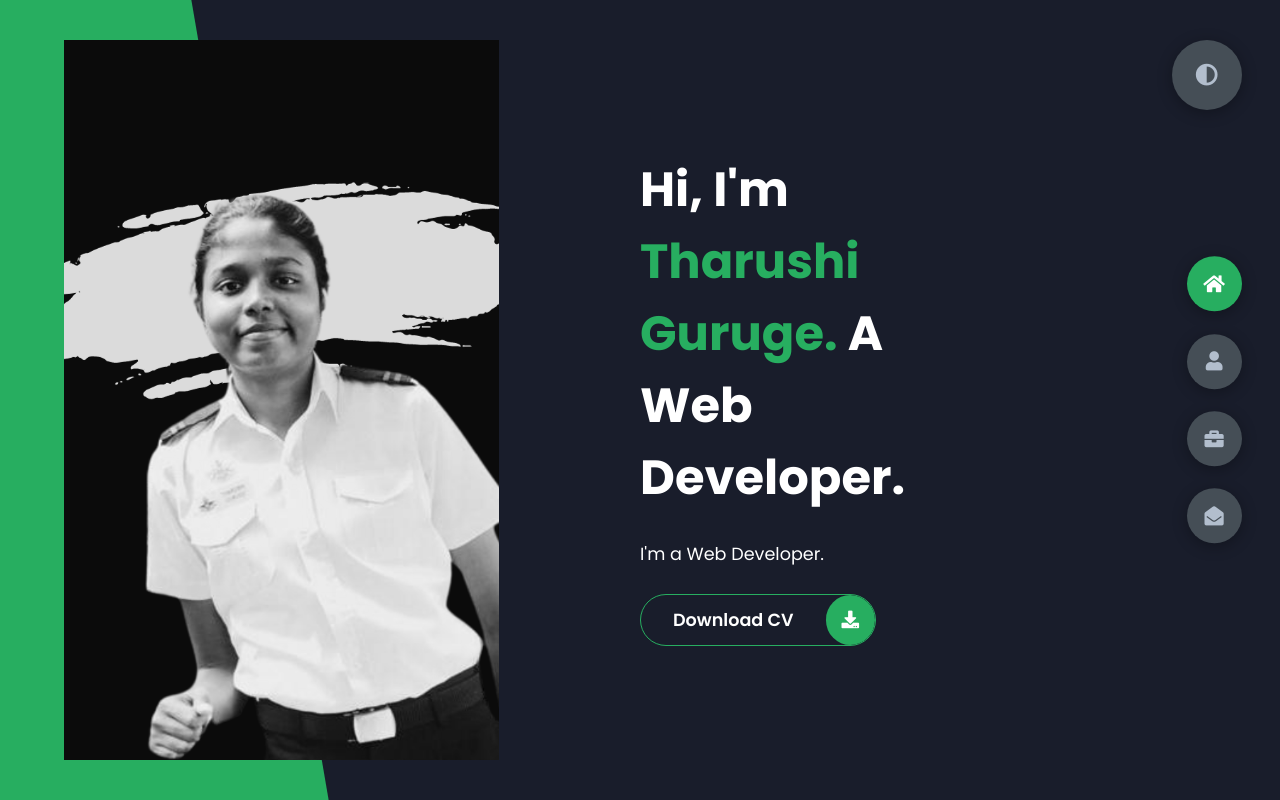
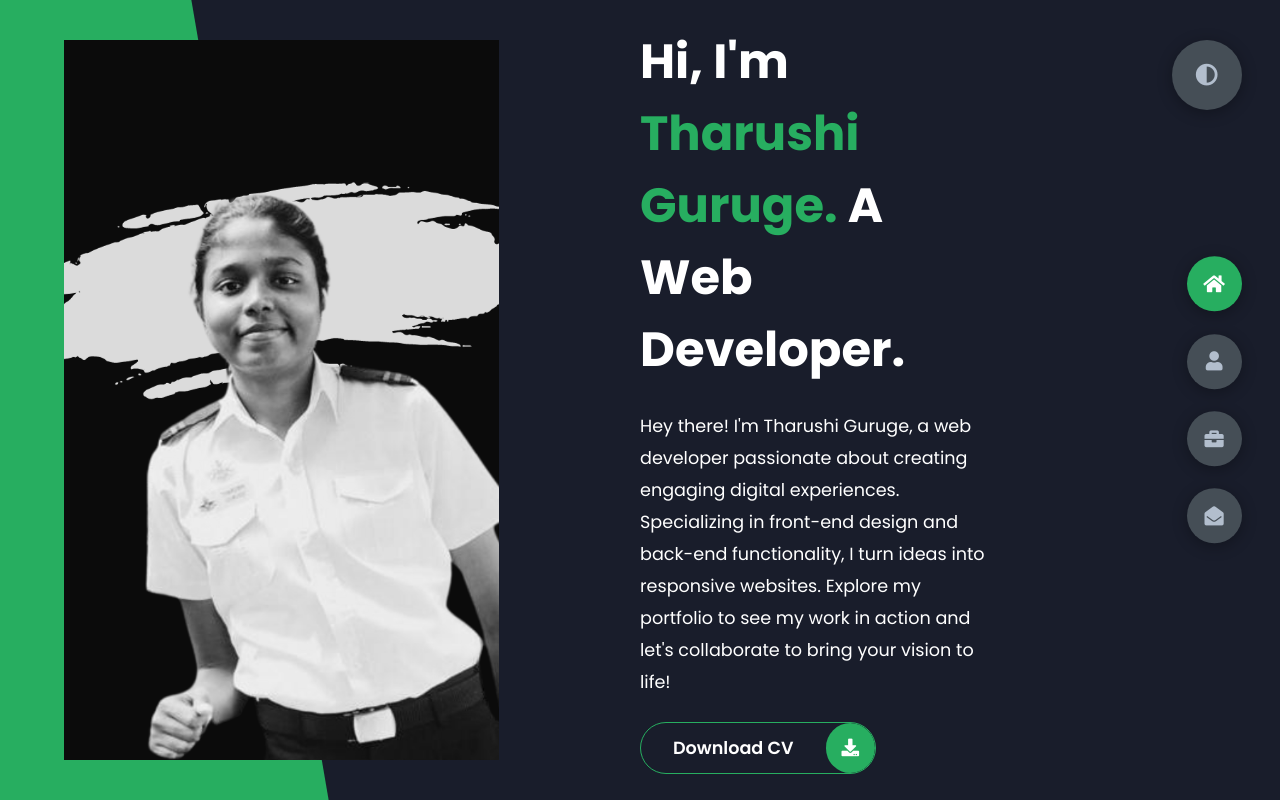
Before and after one commit to tharushiiguru/Portfolio, a plain HTML site: page index.html in a window 1280 px wide. Drawn offline with Linux system fonts and the light colour scheme.

Commit message:
home page update

```diff
--- a/index.html
+++ b/index.html
@@ -26,7 +26,7 @@
                     A Web Developer.
                 </h1>
                 <p>
-                    I'm a Web Developer.
+                    Hey there! I'm Tharushi Guruge, a web developer passionate about creating engaging digital experiences. Specializing in front-end design and back-end functionality, I turn ideas into responsive websites. Explore my portfolio to see my work in action and let's collaborate to bring your vision to life!
                 </p>
                 <div class="btn-con">
                     <a href="" class="main-btn">
```
